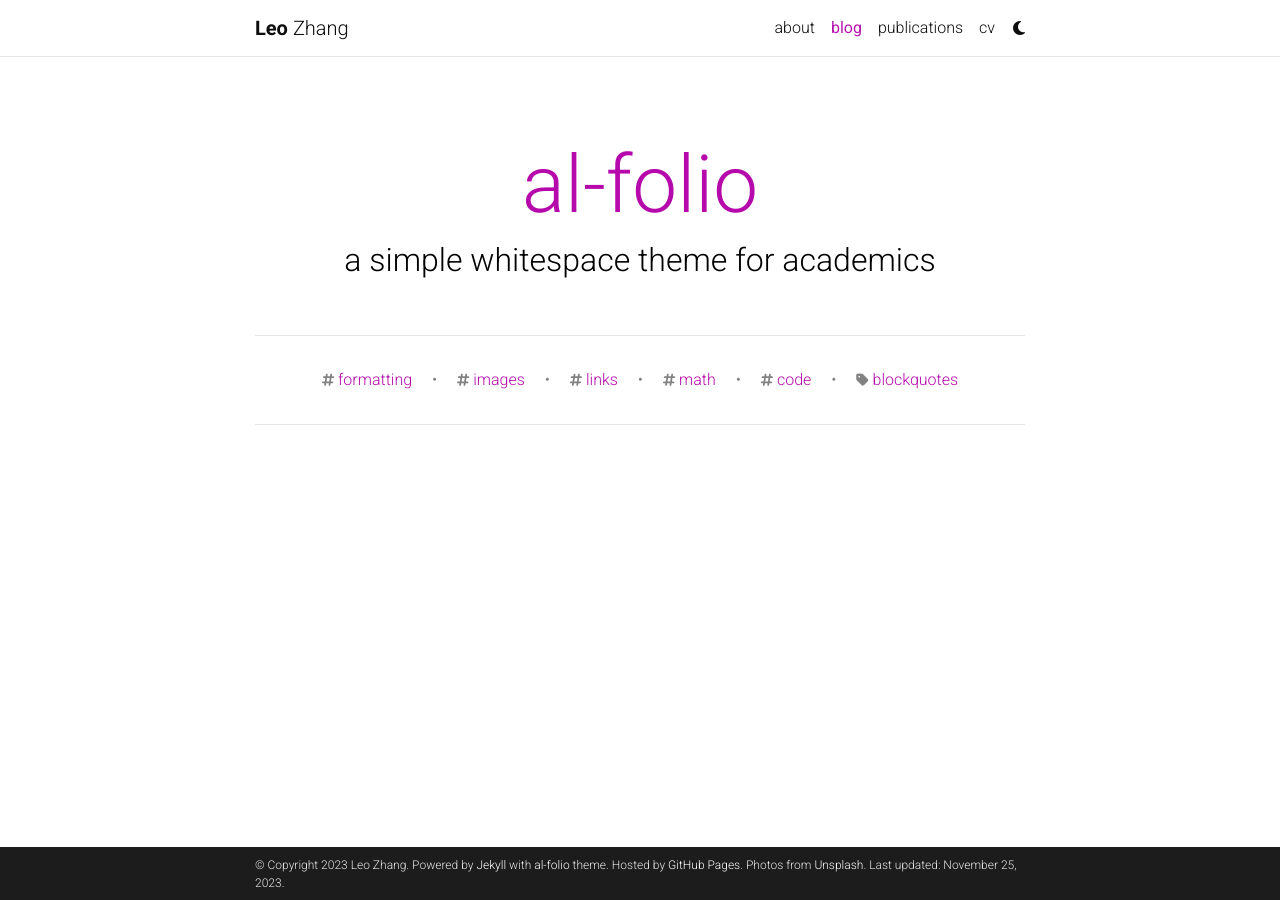
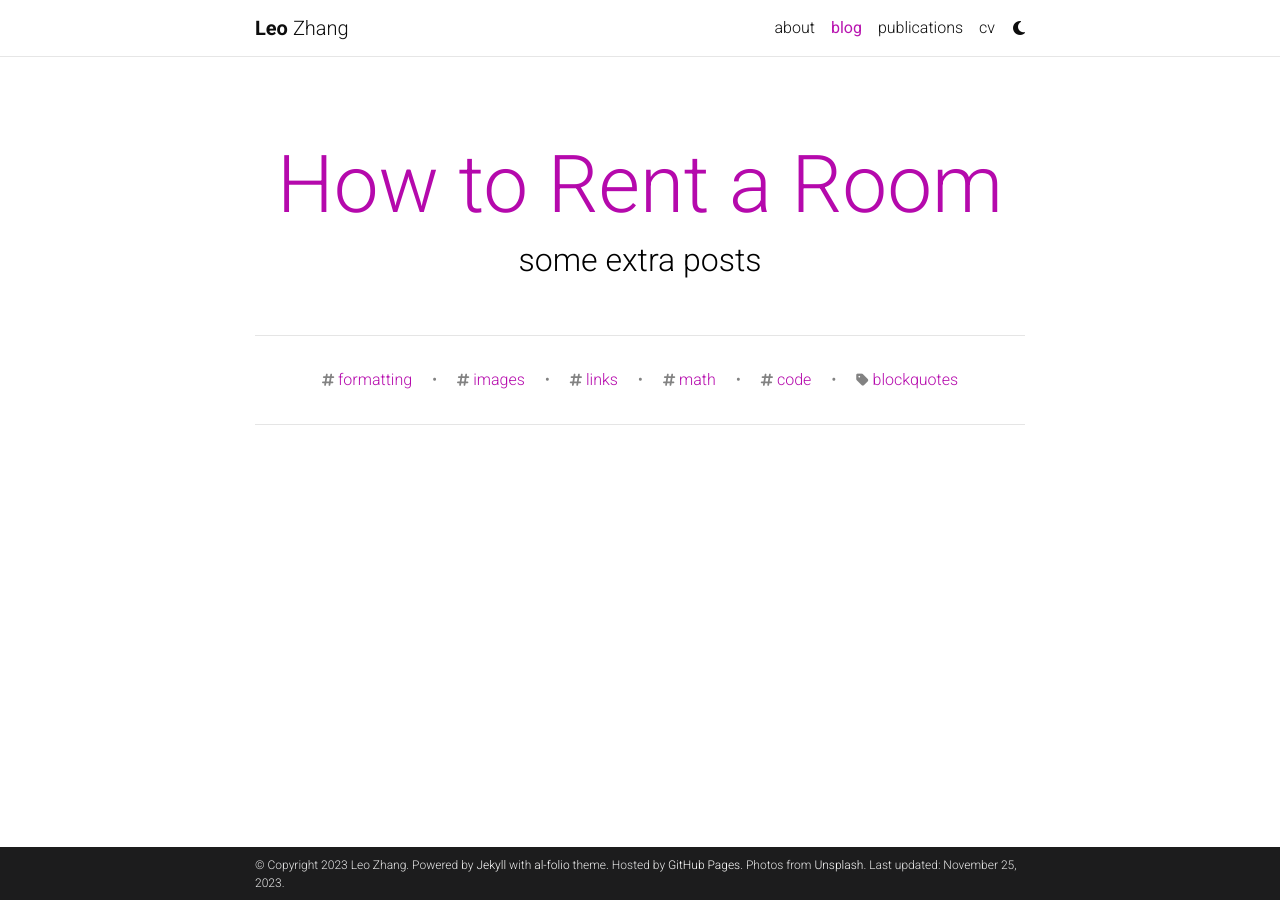
Before and after one commit to leozhangML/leozhangML.github.io, a Jekyll site: the page built from blog/index.html, in a window 1280 px wide. Built offline with Jekyll 4.4.1, drawn with Linux system fonts in a browser that asks for light colours; the list of posts is cut into pages by our own code; comment, search, counter and statistics services are not loaded; a style sheet for code colours, icons or effects is not loaded.

Commit message:
Update _config.yml

```diff
--- a/_config.yml
+++ b/_config.yml
@@ -120,9 +120,9 @@
 # Blog
 # -----------------------------------------------------------------------------
 
-blog_name: al-folio # blog_name will be displayed in your blog page
+blog_name: How to Rent a Room # blog_name will be displayed in your blog page
 blog_nav_title: blog # your blog must have a title for it to be displayed in the nav bar
-blog_description: a simple whitespace theme for academics
+blog_description: some extra posts
 permalink: /blog/:year/:title/
 
 # Pagination
@@ -148,15 +148,15 @@
   lang: en
 
 # Disqus comments (DEPRECATED)
-disqus_shortname: al-folio # put your disqus shortname
+#disqus_shortname: al-folio # put your disqus shortname
 # https://help.disqus.com/en/articles/1717111-what-s-a-shortname
 
 # External sources.
 # If you have blog posts published on medium.com or other external sources,
 # you can display them in your blog by adding a link to the RSS feed.
-external_sources:
-  - name: medium.com
-    rss_url: https://medium.com/@al-folio/feed
+#external_sources:
+#  - name: medium.com
+#    rss_url: https://medium.com/@al-folio/feed
 
 # -----------------------------------------------------------------------------
 # Collections
```
